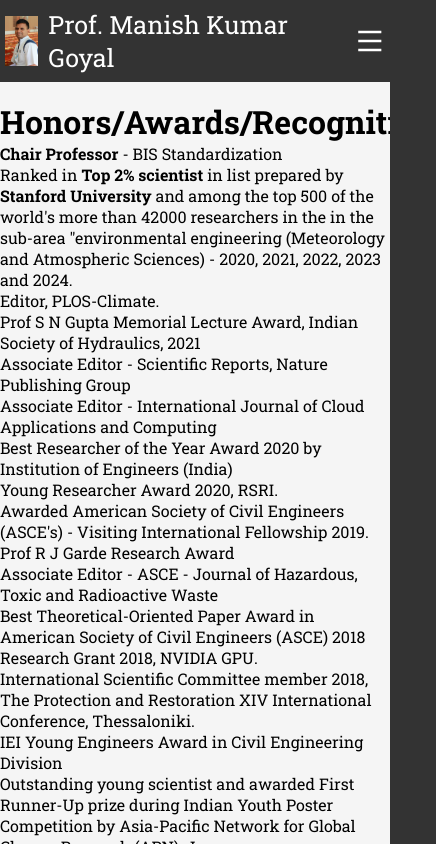
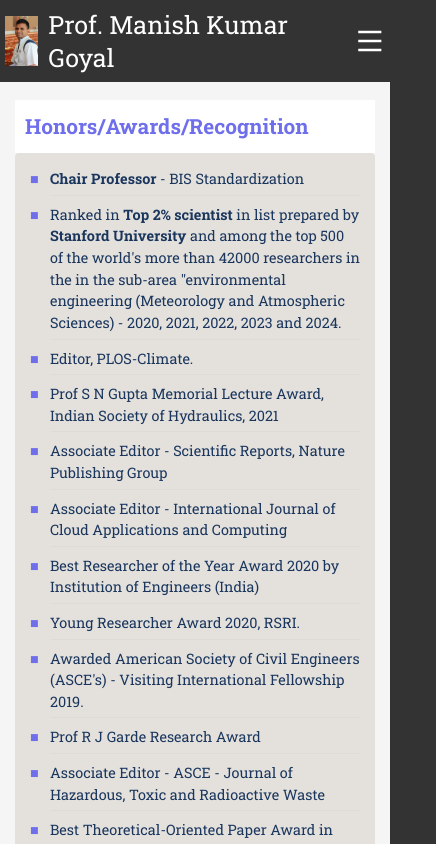
Before and after one commit to shiv3191/MKG_WEBSITE, a React (Vite) app: page /distinctions in a window 390 px wide. Shown: the top 844 px of the page, 436 px wide, since content can reach past the window. Built offline with nearby package versions, Linux system fonts and the light colour scheme.

Commit message:
Update Distinction.css

```diff
--- a/src/Components/Distinctions/Distinction.css
+++ b/src/Components/Distinctions/Distinction.css
@@ -1,87 +1,102 @@
-.dist1 {
-    margin-top: 150px;
-    margin-right: 120px;
-    margin-left: 180px;
-    font-size: 28px;
+/* Container for the entire distinction section */
+.distinction-container {
+    width: 100%;
+    max-width: 1200px;
+    margin: 0 auto;
+    font-family: "Georgia", serif;
+    line-height: 1.6;
+    padding: 0 20px;
+    box-sizing: border-box;
+}
+
+/* Heading container with white background */
+.distinction-heading {
+    text-align: left;
+    font-size: 2rem;
     font-weight: bold;
     color: rgb(111, 111, 236);
-    margin-bottom: 50px;
+    padding: 20px;
+    background: white;
+    margin: 0;
 }
 
-/* Making .dist1 responsive */
-@media (max-width: 1200px) {
-    .dist1 {
-        margin-right: 100px;
-        margin-left: 150px;
-        font-size: 24px;
+/* Section background */
+.distinction-section {
+    background-color: #e4e1dd;
+    padding: 20px;
+    margin-bottom: 20px;
+    border-radius: 4px;
+}
+
+/* List styling */
+.distinction-section ul {
+    list-style-type: none;
+    padding-left: 0;
+    margin-left: 5%;
+}
+
+.distinction-section ul li {
+    font-size: 1rem;
+    color: #1a365d;
+    margin-bottom: 8px;
+    line-height: 1.5;
+    padding-left: 20px;
+    position: relative;
+}
+
+.distinction-section ul li::before {
+    content: "■";
+    color: rgb(111, 111, 236);
+    position: absolute;
+    left: 0;
+}
+
+.distinction-section ul li::after {
+    content: "";
+    display: block;
+    height: 1px;
+    width: 100%;
+    background: #ccc;
+    margin: 8px 0;
+    opacity: 0.3;
+}
+
+/* Responsive adjustments */
+@media (max-width: 768px) {
+    .distinction-container {
+        padding: 0 15px;
+    }
+
+    .distinction-heading {
+        font-size: 1.5rem;
+        padding: 15px;
+    }
+
+    .distinction-section ul {
+        margin-left: 0;
+    }
+
+    .distinction-section {
+        padding: 15px;
     }
 }
 
-@media (max-width: 991px) {
-    .dist1 {
-        margin-right: 80px;
-        margin-left: 120px;
-        font-size: 22px;
+@media (max-width: 480px) {
+    .distinction-heading {
+        font-size: 1.3rem;
+        padding: 10px;
+    }
+
+    .distinction-section ul li {
+        font-size: 0.9rem;
+    }
+
+    .distinction-section ul li::after {
+        margin: 5px 0;
     }
 }
 
-@media (max-width: 768px) {
-    .dist1 {
-        margin-right: 50px;
-        margin-left: 50px;
-        font-size: 20px;
-    }
+/* Consistent spacing class */
+.mt100 {
+    margin-top: 100px;
 }
-
-@media (max-width: 576px) {
-    .dist1 {
-        margin-right: 20px;
-        margin-left: 20px;
-        font-size: 18px;
-    }
-}
-
-.dist2 {
-    font-size: 17px;
-    margin-bottom: 40px;
-    padding: 0 20px;
-    margin-right: 120px;
-    margin-left: 180px;
-}
-
-/* Making .dist2 responsive */
-@media (max-width: 1200px) {
-    .dist2 {
-        margin-right: 100px;
-        margin-left: 150px;
-        font-size: 16px;
-    }
-}
-
-@media (max-width: 991px) {
-    .dist2 {
-        margin-right: 80px;
-        margin-left: 120px;
-        font-size: 15px;
-    }
-}
-
-@media (max-width: 768px) {
-    .dist2 {
-        margin-right: 50px;
-        margin-left: 50px;
-        font-size: 14px;
-    }
-}
-
-@media (max-width: 576px) {
-    .dist2 {
-        margin-right: 20px;
-        margin-left: 20px;
-        font-size: 13px;
-    }
-}
-
-.dist2 p {
-    margin-bottom: 15px;
-}
```
